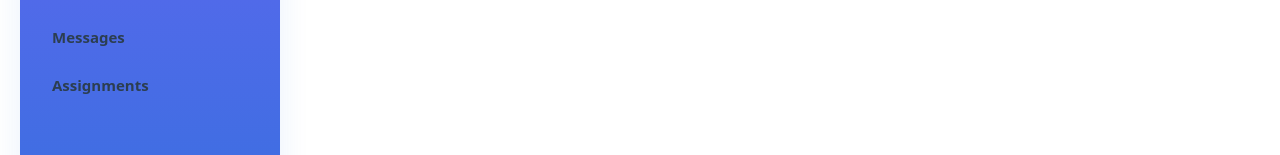
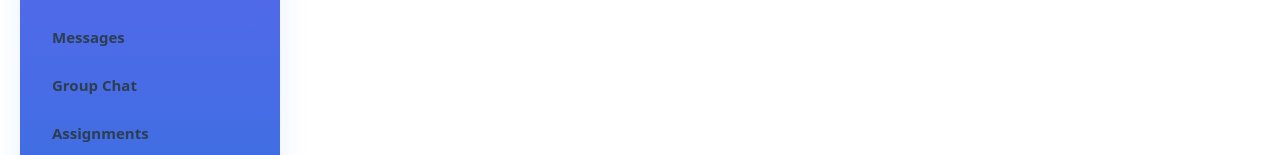
Before and after one commit to coreyjkbartels/Study-Buddy, a Vue app: page /home in a window 1280 px wide. Shown: the part 301-456 px from the top of the page. Built offline with nearby package versions, Linux system fonts and the light colour scheme.

Commit message:
main fix

```diff
--- a/src/views/HomeView.vue
+++ b/src/views/HomeView.vue
@@ -21,6 +21,7 @@ function signOut() {
         <RouterLink to="/profile" class="nav-item">Profile</RouterLink>
         <RouterLink to="/friends" class="nav-item">Study Buddies</RouterLink>
         <RouterLink to="/messages" class="nav-item">Messages</RouterLink>
+        <RouterLink to="/groupchat" class="nav-item">Group Chat</RouterLink>
         <RouterLink to="/assignment" class="nav-item">Assignments</RouterLink>
       </nav>
       <button class="signout" @click="signOut">Sign Out</button>
```
